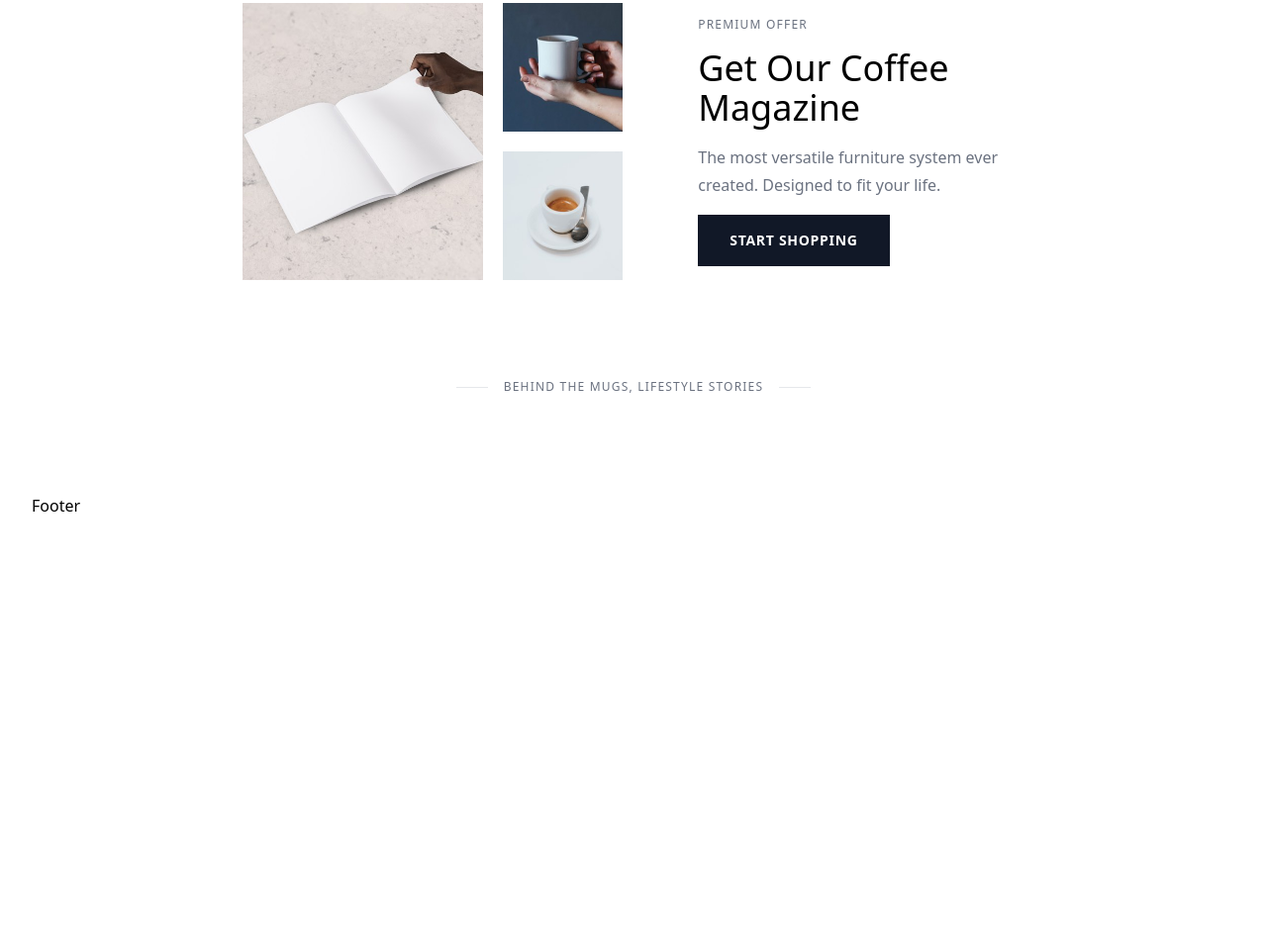
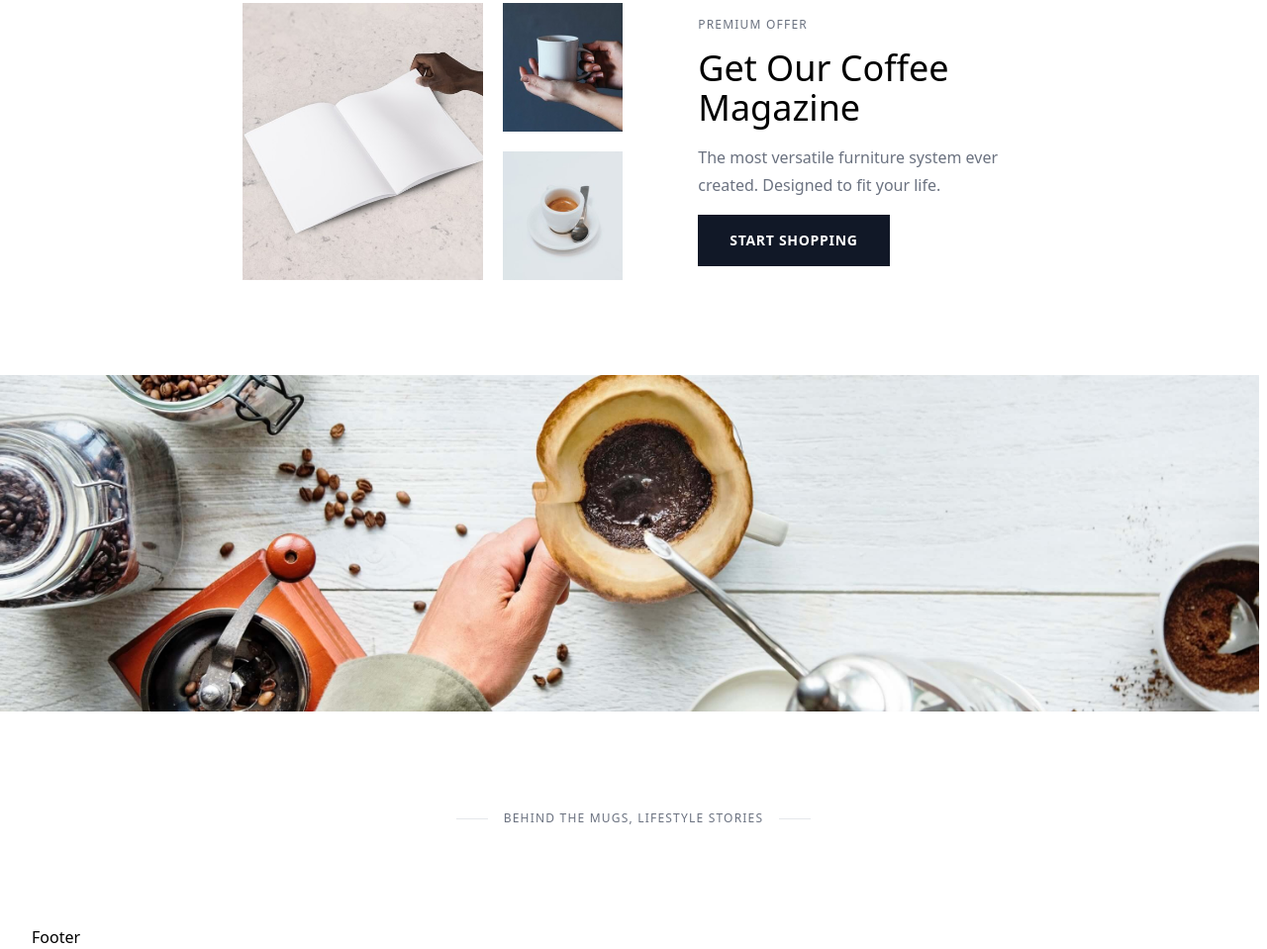
Before and after one commit to DatBuiTien18102002/tailwind-coffee, a website: page public/index.html in a window 1280 px wide. Shown: the part 4003-4962 px from the top of the page at 99% size. Before the commit the page ends 4526 px from the top, so only its background shows below. Drawn offline with Linux system fonts and the light colour scheme.

Commit message:
add parallax section

```diff
--- a/public/index.html
+++ b/public/index.html
@@ -512,6 +512,10 @@
             </div>
           </section>
 
+          <div
+            class="bg-[url('./img/bg-parallax-01.jpeg')] bg-cover bg-no-repeat bg-center h-[340px] mb-24 bg-fixed w-[99.4vw] relative left-[calc(-50vw+50%)]"
+          ></div>
+
           <section class="lifestyle-story">
             <div class="subheadline">
               <div class="subheadline-deco-line"></div>
```
Also changed, not shown: public/img/bg-parallax-01.jpeg (added), public/output.css.
